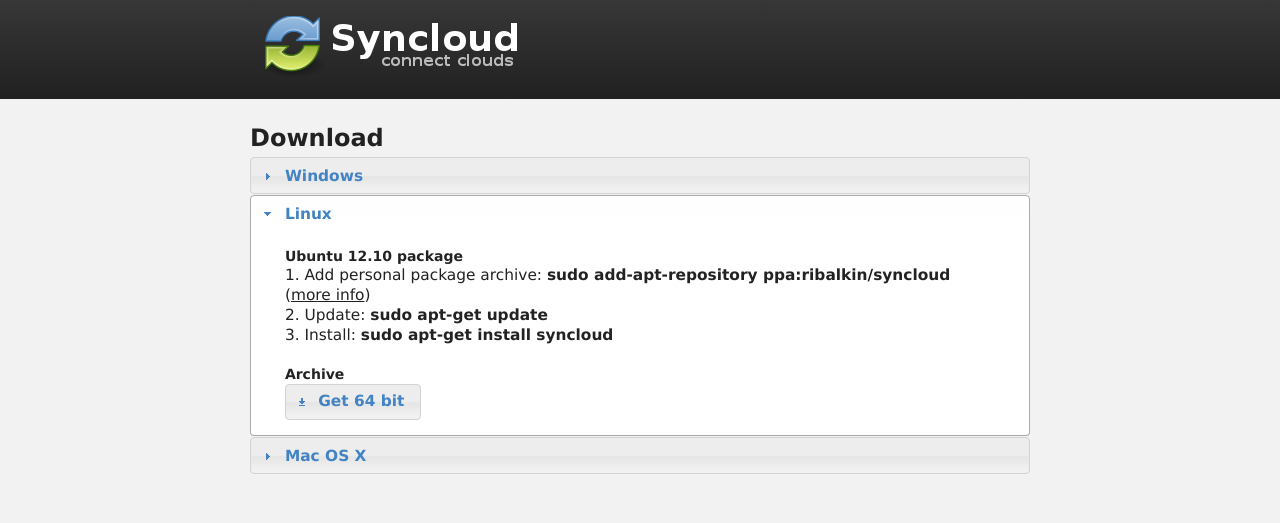
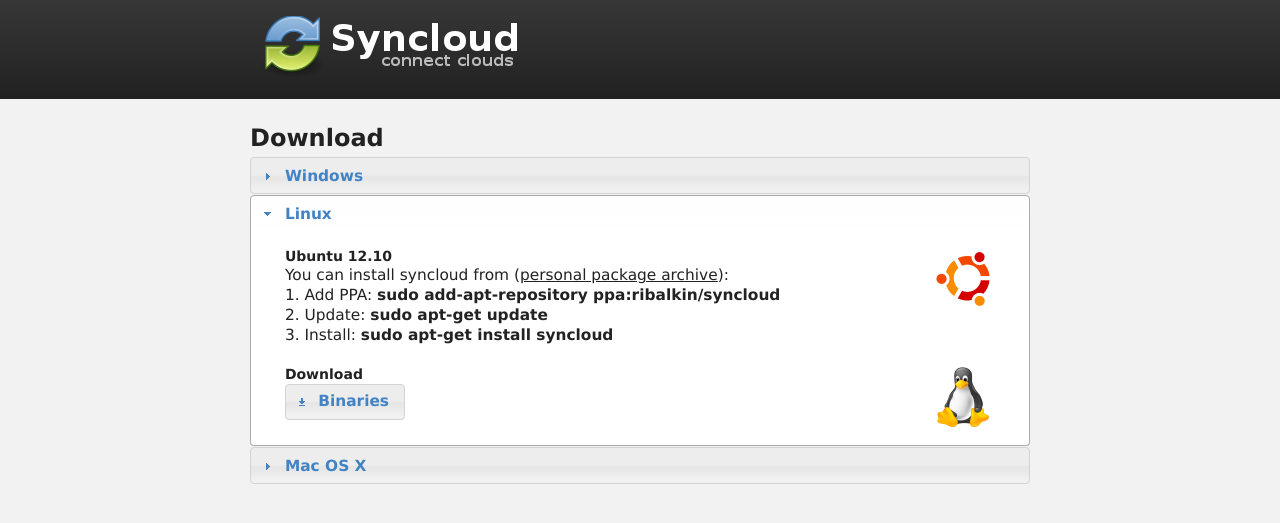
Before and after one commit to syncloud/syncloud.org, a Jekyll site: the page built from download.markdown, in a window 1280 px wide. Shown: the top 523 px of the page. Built offline with Jekyll 4.4.1, drawn with Linux system fonts in a browser that asks for light colours.

Commit message:
Mac OS X download added; Download platform images

```diff
--- a/download.markdown
+++ b/download.markdown
@@ -43,16 +43,6 @@
         });
 
         $( "#linux32_targz" ).click(function() {
-            window.location.href = "";
-        });
-
-        $( "#linux64_targz" ).button({
-            icons: {
-                primary: "ui-icon-arrowthickstop-1-s"
-            }
-        });
-
-        $( "#linux64_targz" ).click(function() {
             window.location.href = "https://github.com/downloads/syncloud/syncloud/syncloud-linux-0.0.1-SNAPSHOT.zip";
         });
 
@@ -63,7 +53,7 @@
         });
 
         $( "#macosx32_app" ).click(function() {
-            window.location.href = "";
+            window.location.href = "https://github.com/downloads/syncloud/syncloud/syncloud-macosx-0.0.1-SNAPSHOT.dmg";
         });
     });
 </script>
@@ -79,41 +69,38 @@
         <div id="accordion">
 
         <h3><a href="#">Windows</a></h3>
-
             <div>
-
-                <h6>Installer</h6>
-                    <button id="windows32_exe">Get 32 bit</button>
-                <br/>
-                <br/>
-
-                <h6>Archive</h6>
-                    <button id="windows32_zip">Get 32 bit</button>
+                <img style="float: right;" src="/images/windows.png"/>
+                <h6>Download</h6>
+                    <button id="windows32_exe">Installer</button>
+                    <button id="windows32_zip">Binaries</button>
 
             </div>
 
         <h3><a href="#">Linux</a></h3>
+            <div>
+                <div>
+                    <img style="float: right;" src="/images/ubuntu.png"/>
+                    <h6>Ubuntu 12.10</h6>
+                        You can install syncloud from (<a href="https://code.launchpad.net/~ribalkin/+archive/syncloud">personal package archive</a>):<br/>
+                        1. Add PPA: <strong>sudo add-apt-repository ppa:ribalkin/syncloud</strong><br/>
+                        2. Update: <strong>sudo apt-get update</strong><br/>
+                        3. Install: <strong>sudo apt-get install syncloud</strong><br/>
+                    <br/>
+                </div>
 
-            <div>
-
-                <h6>Ubuntu 12.10 package</h6>
-
-                    1. Add personal package archive: <strong>sudo add-apt-repository ppa:ribalkin/syncloud</strong> (<a href="https://code.launchpad.net/~ribalkin/+archive/syncloud">more info</a>)<br/>
-                    2. Update: <strong>sudo apt-get update</strong><br/>
-                    3. Install: <strong>sudo apt-get install syncloud</strong><br/>
-                <br/>
-
-                <h6>Archive</h6>
-                    <!-- <button id="linux32_targz">Get 32 bit</button> -->
-                    <button id="linux64_targz">Get 64 bit</button>
+                <div>
+                    <img style="float: right;" src="/images/linux.png"/>
+                    <h6>Download</h6>
+                        <button id="linux32_targz">Binaries</button>
+                </div>
             </div>
 
         <h3><a href="#">Mac OS X</a></h3>
-
             <div>
-
-                <h6>Application Bundle</h6>
-                <button id="macosx32_app">Get 32 bit</button>
+                <img style="float: right;" src="/images/macosx.png"/>
+                <h6>Download</h6>
+                    <button id="macosx32_app">Disk Image</button>
             </div>
         </div>
 
```
Also changed, not shown: images/linux.png (added), images/macosx.png (added), images/ubuntu.png (added), images/windows.png (added).
